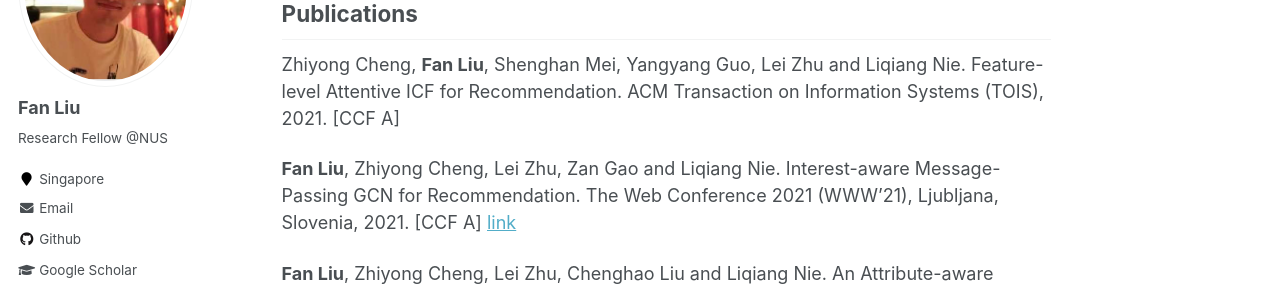
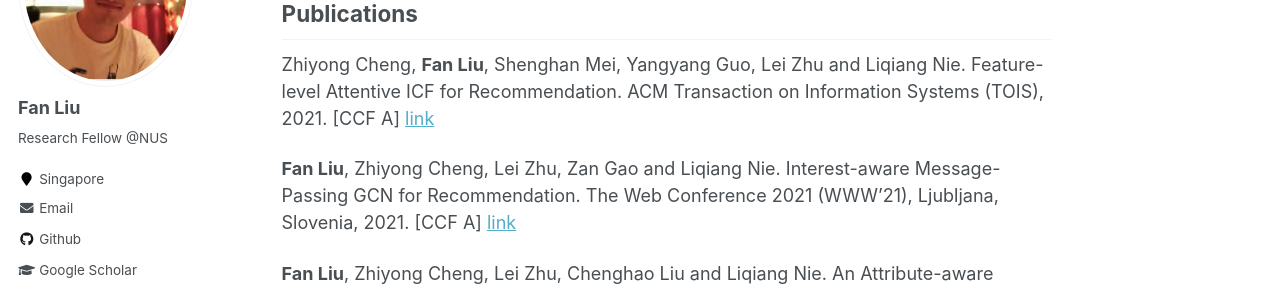
Before and after one commit to liufancs/liufancs.github.io, a Jekyll site: the page built from _pages/about.md, in a window 1280 px wide and 900 px high, scrolled down 510 px. Shown: the part 152-443 px from the top of the window. Built offline with Jekyll 4.4.1, drawn with Linux system fonts in a browser that asks for light colours; some web fonts are replaced.

Commit message:
Update about.md

```diff
--- a/_pages/about.md
+++ b/_pages/about.md
@@ -19,7 +19,7 @@ I am currently a Research Fellow with [Prof. Mohan S. Kankanhalli](https://www.c
 
 
 ## Publications
-Zhiyong Cheng, **Fan Liu**, Shenghan Mei, Yangyang Guo, Lei Zhu and Liqiang Nie. Feature-level Attentive ICF for Recommendation. ACM Transaction on Information Systems (TOIS), 2021. [CCF A]
+Zhiyong Cheng, **Fan Liu**, Shenghan Mei, Yangyang Guo, Lei Zhu and Liqiang Nie. Feature-level Attentive ICF for Recommendation. ACM Transaction on Information Systems (TOIS), 2021. [CCF A] [link](https://arxiv.org/abs/2102.10745)
 
 **Fan Liu**, Zhiyong Cheng, Lei Zhu, Zan Gao and Liqiang Nie. Interest-aware Message-Passing GCN for Recommendation. The Web Conference 2021 (WWW'21), Ljubljana, Slovenia, 2021. [CCF A] [link](https://arxiv.org/pdf/2102.10044.pdf)
 
```
